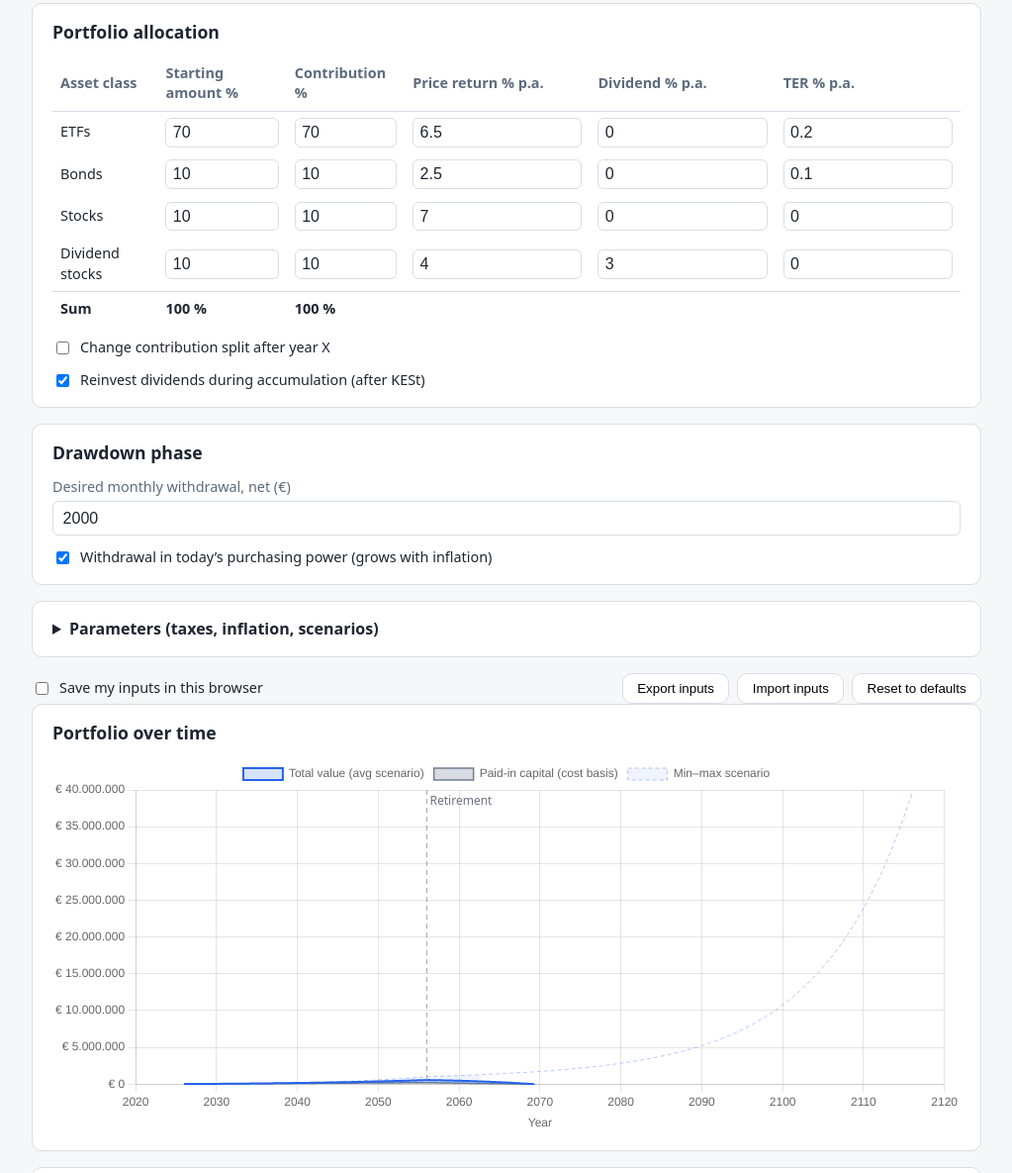
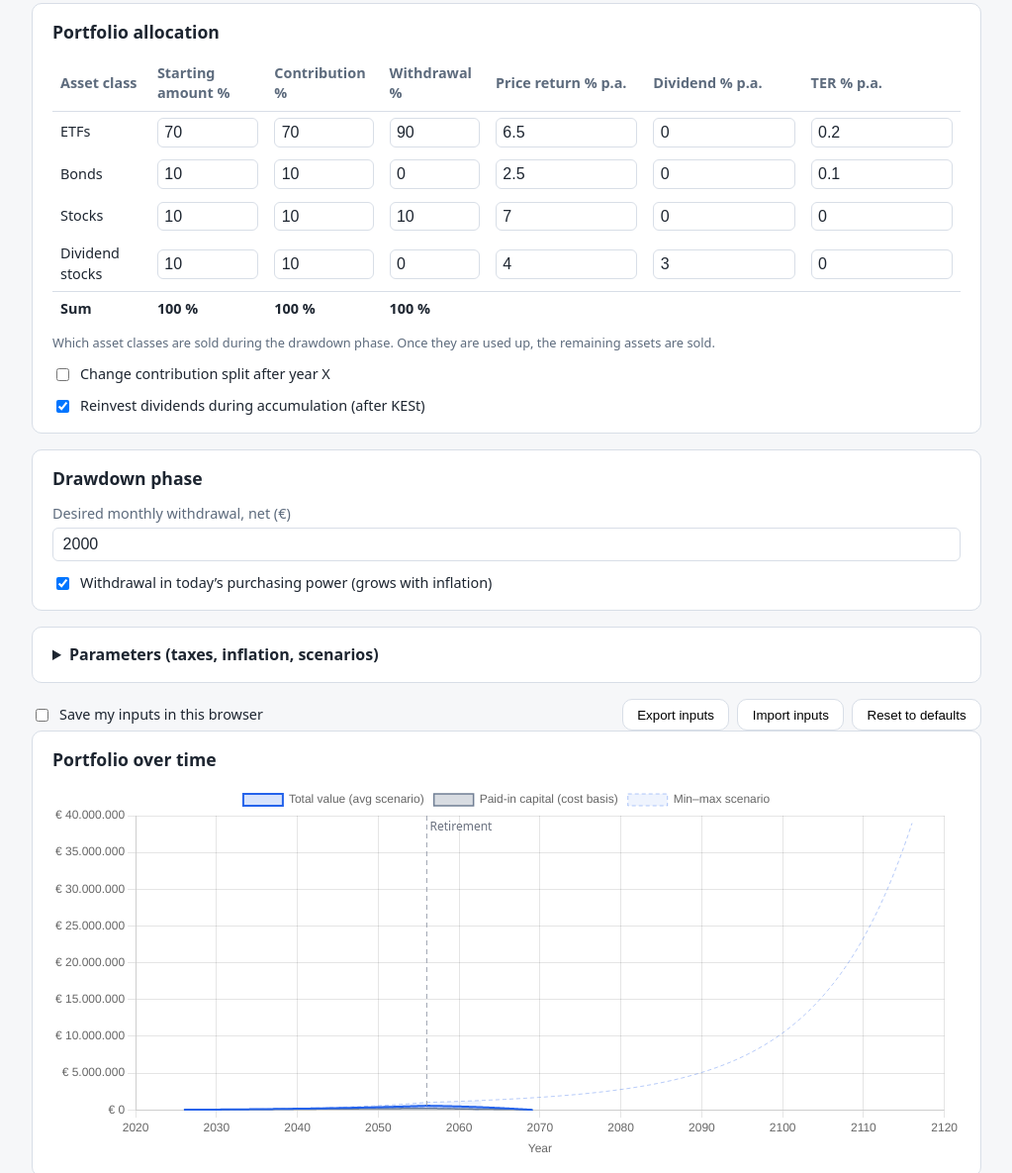
Before and after one commit to Yolgie/investment-visualizer, a website with bundled scripts: page index.html in a window 1280 px wide. Shown: the part 347-1532 px from the top of the page at 99% size, without its empty margins (128-1151 px from the left). Built offline with nearby package versions, Linux system fonts and the light colour scheme.

Commit message:
Withdrawal source column, pie uses paid-in capital
- New 'Withdrawal %' column: which assets are sold during drawdown
  (default 90% ETFs / 10% stocks); falls back to value-proportional
  selling once the preferred assets are empty, or for legacy inputs
  with no shares configured
- Sum-to-100 validation like the other allocation columns
- Composition pie: first slice is now the cost basis of the starting
  amount ('invested capital thereof'); pre-existing gains count as
  growth

```diff
--- a/app.js
+++ b/app.js
@@ -48,9 +48,13 @@ function setFormValues(params, ui) {
   for (const row of document.querySelectorAll('#allocationTable tbody tr')) {
     const asset = params.assets.find((a) => a.id === row.dataset.asset);
     if (!asset) continue;
+    const defaults = DEFAULT_PARAMS.assets.find((a) => a.id === asset.id) || {};
     for (const input of row.querySelectorAll('input')) {
-      // Fall back for inputs stored before allocationStart existed.
-      input.value = asset[input.dataset.field] ?? asset.allocation ?? 0;
+      const field = input.dataset.field;
+      // Fall back for inputs stored before the field existed: withdrawalShare
+      // gets its default, allocation columns mirror the contribution split.
+      const fallback = field === 'withdrawalShare' ? (defaults.withdrawalShare ?? 0) : (asset.allocation ?? 0);
+      input.value = asset[field] ?? fallback;
     }
   }
 }
@@ -168,23 +172,29 @@ function updateAllocationUI(params) {
   const startSum = params.assets.reduce((s, a) => s + a.allocationStart, 0);
   const sum = params.assets.reduce((s, a) => s + a.allocation, 0);
   const lateSum = params.assets.reduce((s, a) => s + a.allocationLate, 0);
+  const withdrawalSum = params.assets.reduce((s, a) => s + a.withdrawalShare, 0);
   const startSumEl = $('allocationStartSum');
   const sumEl = $('allocationSum');
   const lateSumEl = $('allocationLateSum');
+  const withdrawalSumEl = $('withdrawalShareSum');
   startSumEl.textContent = `${startSum} %`;
   sumEl.textContent = `${sum} %`;
   lateSumEl.textContent = `${lateSum} %`;
+  withdrawalSumEl.textContent = `${withdrawalSum} %`;
   const startBad = Math.abs(startSum - 100) > 0.01;
   const bad = Math.abs(sum - 100) > 0.01;
   const lateBad = lateVisible && Math.abs(lateSum - 100) > 0.01;
+  const withdrawalBad = Math.abs(withdrawalSum - 100) > 0.01;
   startSumEl.classList.toggle('sum-bad', startBad);
   sumEl.classList.toggle('sum-bad', bad);
   lateSumEl.classList.toggle('sum-bad', lateBad);
+  withdrawalSumEl.classList.toggle('sum-bad', withdrawalBad);
 
   const badColumns = [];
   if (startBad) badColumns.push(`${t('allocationStart')} (${startSum} %)`);
   if (bad) badColumns.push(`${t('allocation')} (${sum} %)`);
   if (lateBad) badColumns.push(`${t('allocationLate')} ${params.allocationSwitch.year} (${lateSum} %)`);
+  if (withdrawalBad) badColumns.push(`${t('withdrawalShare')} (${withdrawalSum} %)`);
   const warningEl = $('allocationWarning');
   warningEl.classList.toggle('hidden', badColumns.length === 0);
   warningEl.textContent = t('allocationWarning').replace('{columns}', badColumns.join(', '));
@@ -397,16 +407,21 @@ function renderPie(scenarios, params, displayReal) {
   // unchanged — only the tooltip amounts switch to today's purchasing power.
   const deflator = displayReal
     ? Math.pow(1 + params.inflation / 100, s.accumulationMonths / 12) : 1;
-  const starting = Math.min(params.startingAmount, s.atRetirement.value);
+  // The paid-in part of the starting amount is its cost basis ("invested capital
+  // thereof"); any pre-existing gains in the starting amount count as growth.
+  const paidInStart = Math.min(
+    Math.max(0, Math.min(params.startingCostBasis, params.startingAmount)),
+    s.atRetirement.value,
+  );
   const contributions = Math.min(
     Math.max(0, s.totalContributions - params.startingAmount),
-    Math.max(0, s.atRetirement.value - starting),
+    Math.max(0, s.atRetirement.value - paidInStart),
   );
-  const growth = Math.max(0, s.atRetirement.value - s.totalContributions);
+  const growth = Math.max(0, s.atRetirement.value - paidInStart - contributions);
   const data = {
     labels: [t('pieStartingAmount'), t('pieContributions'), t('pieGrowth')],
     datasets: [{
-      data: [starting / deflator, contributions / deflator, growth / deflator],
+      data: [paidInStart / deflator, contributions / deflator, growth / deflator],
       backgroundColor: ['rgba(100,116,139,0.7)', 'rgba(37,99,235,0.7)', 'rgba(22,163,74,0.7)'],
     }],
   };
--- a/calculator.js
+++ b/calculator.js
@@ -20,11 +20,14 @@ const DEFAULT_PARAMS = {
   // allocationLate the contributions after the switch year. Each in %, should sum to
   // 100 across assets (UI warns; math normalizes).
   // annualReturn = price appreciation, dividendYield = distributions, ter = fund costs; all % p.a.
+  // withdrawalShare: which assets are sold to fund the retirement withdrawal (in %,
+  // should sum to 100). Once those run dry, selling falls back to the remaining
+  // assets proportionally by value.
   assets: [
-    { id: 'etf', allocationStart: 70, allocation: 70, allocationLate: 50, annualReturn: 6.5, dividendYield: 0, ter: 0.2 },
-    { id: 'bonds', allocationStart: 10, allocation: 10, allocationLate: 10, annualReturn: 2.5, dividendYield: 0, ter: 0.1 },
-    { id: 'stocks', allocationStart: 10, allocation: 10, allocationLate: 10, annualReturn: 7, dividendYield: 0, ter: 0 },
-    { id: 'dividendStocks', allocationStart: 10, allocation: 10, allocationLate: 30, annualReturn: 4, dividendYield: 3, ter: 0 },
+    { id: 'etf', allocationStart: 70, allocation: 70, allocationLate: 50, withdrawalShare: 90, annualReturn: 6.5, dividendYield: 0, ter: 0.2 },
+    { id: 'bonds', allocationStart: 10, allocation: 10, allocationLate: 10, withdrawalShare: 0, annualReturn: 2.5, dividendYield: 0, ter: 0.1 },
+    { id: 'stocks', allocationStart: 10, allocation: 10, allocationLate: 10, withdrawalShare: 10, annualReturn: 7, dividendYield: 0, ter: 0 },
+    { id: 'dividendStocks', allocationStart: 10, allocation: 10, allocationLate: 30, withdrawalShare: 0, annualReturn: 4, dividendYield: 3, ter: 0 },
   ],
   // From year `year` on, contributions are split by allocationLate instead of allocation.
   // Existing holdings are never sold/rebalanced (no tax event).
@@ -53,6 +56,9 @@ function withDefaults(partial) {
   p.assets = (p.assets || DEFAULT_PARAMS.assets).map((a) => {
     const asset = Object.assign({}, a);
     if (asset.allocationStart == null) asset.allocationStart = asset.allocation;
+    // Inputs from before withdrawalShare existed: 0 for every asset means
+    // "no preference", which falls back to value-proportional selling.
+    if (asset.withdrawalShare == null) asset.withdrawalShare = 0;
     return asset;
   });
   return p;
@@ -97,6 +103,7 @@ function simulate(rawParams, scenarioShift = 0) {
     basis: 0,
     growthRate: monthlyRate(a.annualReturn + scenarioShift - a.ter),
     dividendRate: a.dividendYield / 100 / 12,
+    withdrawalShare: Math.max(0, a.withdrawalShare),
   }));
 
   // Starting amount has its own allocation (the current holdings); its cost basis
@@ -224,17 +231,24 @@ function simulate(rawParams, scenarioShift = 0) {
       needNet = 0;
     }
 
-    // 2. Cover the rest by selling, proportionally by value. An asset whose gains
-    //    are above average may not cover its proportional share near depletion,
-    //    so loop over the remaining buckets until the need is met or nothing is left.
+    // 2. Cover the rest by selling. Sales are split by each asset's withdrawalShare;
+    //    once the preferred assets are empty (or no shares are configured at all),
+    //    selling falls back to the remaining buckets proportionally by value.
+    //    An asset may not cover its share near depletion, so loop until the
+    //    need is met or nothing is left.
     let guard = 0;
     while (needNet > 1e-9 && guard++ < buckets.length + 2) {
       const sellable = buckets.filter((b) => b.value > 1e-9);
       const v = sellable.reduce((s, b) => s + b.value, 0);
       if (v <= 1e-9) break;
+      const shareSum = sellable.reduce((s, b) => s + b.withdrawalShare, 0);
+      const weightOf = shareSum > 0
+        ? (b) => b.withdrawalShare / shareSum
+        : (b) => b.value / v;
       const needThisPass = needNet;
       for (const b of sellable) {
-        const netWanted = needThisPass * (b.value / v);
+        const netWanted = needThisPass * weightOf(b);
+        if (netWanted <= 0) continue;
         const gainFrac = b.value > 0 ? Math.max(0, (b.value - b.basis) / b.value) : 0;
         let gross = netWanted / (1 - gainFrac * kest);
         let net;
--- a/i18n.js
+++ b/i18n.js
@@ -21,6 +21,8 @@ const I18N = {
     allocationStart: 'Startkapital %',
     allocation: 'Sparrate %',
     allocationLate: 'Sparrate % ab Jahr',
+    withdrawalShare: 'Entnahme %',
+    withdrawalShareHint: 'Aus welchen Anlageklassen Verkäufe in der Entnahmephase erfolgen. Sind diese aufgebraucht, wird aus den übrigen verkauft.',
     annualReturn: 'Kursrendite % p.a.',
     dividendYield: 'Dividende % p.a.',
     ter: 'TER % p.a.',
@@ -65,7 +67,7 @@ const I18N = {
     importError: 'Die Datei konnte nicht gelesen werden — ist es ein Export dieses Rechners?',
 
     pieTitle: 'Zusammensetzung bei Pensionsantritt',
-    pieStartingAmount: 'Startkapital',
+    pieStartingAmount: 'Eingezahltes Startkapital',
     pieContributions: 'Sparraten',
     pieGrowth: 'Wertzuwachs',
 
@@ -108,6 +110,8 @@ const I18N = {
     allocationStart: 'Starting amount %',
     allocation: 'Contribution %',
     allocationLate: 'Contribution % from year',
+    withdrawalShare: 'Withdrawal %',
+    withdrawalShareHint: 'Which asset classes are sold during the drawdown phase. Once they are used up, the remaining assets are sold.',
     annualReturn: 'Price return % p.a.',
     dividendYield: 'Dividend % p.a.',
     ter: 'TER % p.a.',
@@ -152,7 +156,7 @@ const I18N = {
     importError: 'Could not read the file — is it an export from this calculator?',
 
     pieTitle: 'Composition at retirement',
-    pieStartingAmount: 'Starting amount',
+    pieStartingAmount: 'Paid-in starting capital',
     pieContributions: 'Contributions',
     pieGrowth: 'Growth',
 
--- a/index.html
+++ b/index.html
@@ -62,6 +62,7 @@
                 <th data-i18n="allocationStart"></th>
                 <th data-i18n="allocation"></th>
                 <th class="late-col hidden"><span data-i18n="allocationLate"></span> <span class="switch-year-label"></span></th>
+                <th data-i18n="withdrawalShare"></th>
                 <th data-i18n="annualReturn"></th>
                 <th data-i18n="dividendYield"></th>
                 <th data-i18n="ter"></th>
@@ -73,6 +74,7 @@
                 <td><input type="number" data-field="allocationStart" min="0" max="100" step="5"></td>
                 <td><input type="number" data-field="allocation" min="0" max="100" step="5"></td>
                 <td class="late-col hidden"><input type="number" data-field="allocationLate" min="0" max="100" step="5"></td>
+                <td><input type="number" data-field="withdrawalShare" min="0" max="100" step="5"></td>
                 <td><input type="number" data-field="annualReturn" step="0.1"></td>
                 <td><input type="number" data-field="dividendYield" min="0" step="0.1"></td>
                 <td><input type="number" data-field="ter" min="0" step="0.05"></td>
@@ -82,6 +84,7 @@
                 <td><input type="number" data-field="allocationStart" min="0" max="100" step="5"></td>
                 <td><input type="number" data-field="allocation" min="0" max="100" step="5"></td>
                 <td class="late-col hidden"><input type="number" data-field="allocationLate" min="0" max="100" step="5"></td>
+                <td><input type="number" data-field="withdrawalShare" min="0" max="100" step="5"></td>
                 <td><input type="number" data-field="annualReturn" step="0.1"></td>
                 <td><input type="number" data-field="dividendYield" min="0" step="0.1"></td>
                 <td><input type="number" data-field="ter" min="0" step="0.05"></td>
@@ -91,6 +94,7 @@
                 <td><input type="number" data-field="allocationStart" min="0" max="100" step="5"></td>
                 <td><input type="number" data-field="allocation" min="0" max="100" step="5"></td>
                 <td class="late-col hidden"><input type="number" data-field="allocationLate" min="0" max="100" step="5"></td>
+                <td><input type="number" data-field="withdrawalShare" min="0" max="100" step="5"></td>
                 <td><input type="number" data-field="annualReturn" step="0.1"></td>
                 <td><input type="number" data-field="dividendYield" min="0" step="0.1"></td>
                 <td><input type="number" data-field="ter" min="0" step="0.05"></td>
@@ -100,6 +104,7 @@
                 <td><input type="number" data-field="allocationStart" min="0" max="100" step="5"></td>
                 <td><input type="number" data-field="allocation" min="0" max="100" step="5"></td>
                 <td class="late-col hidden"><input type="number" data-field="allocationLate" min="0" max="100" step="5"></td>
+                <td><input type="number" data-field="withdrawalShare" min="0" max="100" step="5"></td>
                 <td><input type="number" data-field="annualReturn" step="0.1"></td>
                 <td><input type="number" data-field="dividendYield" min="0" step="0.1"></td>
                 <td><input type="number" data-field="ter" min="0" step="0.05"></td>
@@ -111,11 +116,13 @@
                 <td id="allocationStartSum"></td>
                 <td id="allocationSum"></td>
                 <td class="late-col hidden" id="allocationLateSum"></td>
+                <td id="withdrawalShareSum"></td>
                 <td colspan="3"></td>
               </tr>
             </tfoot>
           </table>
         </div>
+        <p class="hint" data-i18n="withdrawalShareHint"></p>
         <p id="allocationWarning" class="warning hidden"></p>
 
         <label class="checkbox">
--- a/style.css
+++ b/style.css
@@ -100,6 +100,8 @@ thead th { color: var(--muted); font-weight: 600; border-bottom: 1px solid var(-
 tfoot td { border-top: 1px solid var(--border); font-weight: 600; }
 table input[type="number"] { min-width: 4.5rem; padding: 0.3rem 0.4rem; }
 
+.hint { color: var(--muted); font-size: 0.8rem; margin: 0.5rem 0 0.25rem; }
+
 .warning {
   background: var(--warn-bg);
   color: var(--warn);
```
Also changed, not shown: test.js (+47 -0 lines), README.md.
